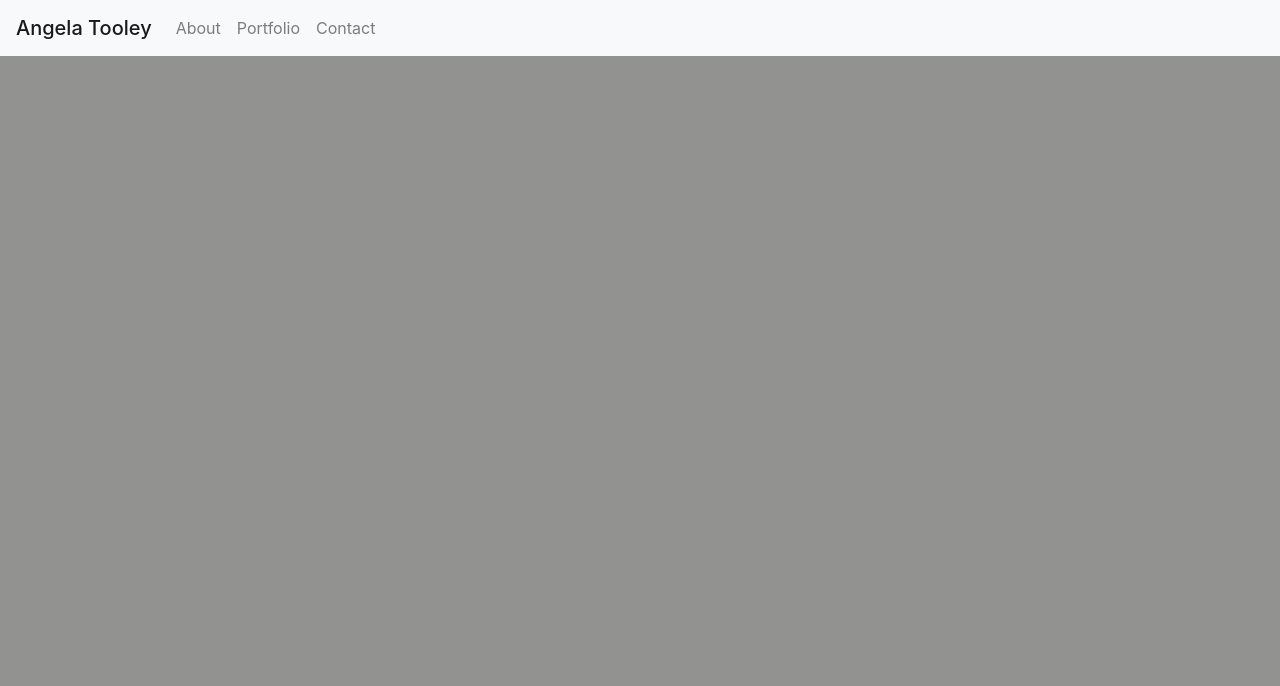
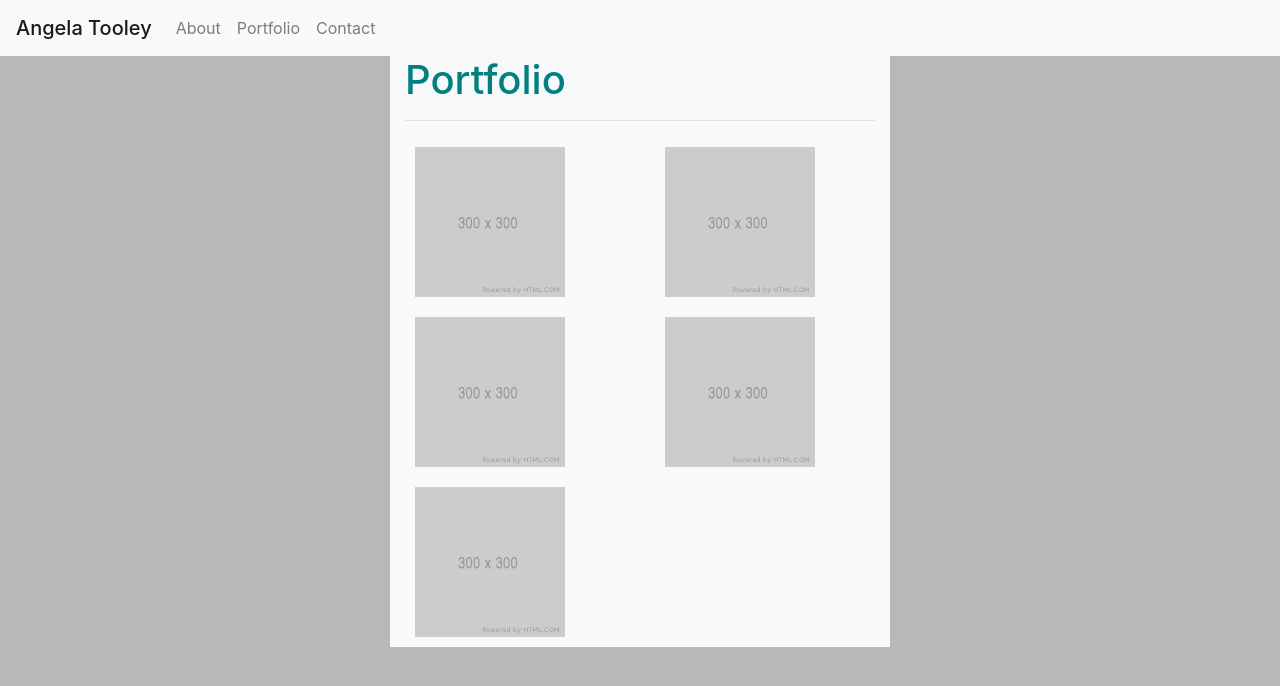
Before and after one commit to adt315/hmwk-2-responsive-portfolio, a plain HTML site: page portfolio.html in a window 1280 px wide. Drawn offline with nearby package versions, Linux system fonts and the light colour scheme.

Commit message:
create rough format for all pages

```diff
--- a/assets/css/style.css
+++ b/assets/css/style.css
@@ -1,8 +1,30 @@
 
 body {
-    background-color: #929291;
+    background-color: #b8b8b6;
 }
 
 h1 {
     color: teal;
 }
+
+.placeholder-image {
+    height: 150px;
+    width: 150px;
+    margin: 10px;
+}
+
+.about, .contact {
+    width: 800px;
+}
+
+.btn {
+    background-color: teal;
+}
+
+.contact {
+    height: 500px;
+}
+
+.portfolio {
+    width: 500px;
+}
--- a/portfolio.html
+++ b/portfolio.html
@@ -31,3 +31,40 @@
 
     </nav>
 </header>
+
+<div class="container portfolio bg-light" >
+    <div class="row">
+        <div class="col-sm-12">
+            <h1>Portfolio</h1>
+            <hr>
+        </div>
+    </div>
+    <div class="row">
+        <div class="col-sm-6">
+            <img class="placeholder-image" src="./assets/images/placeholder-image.png" alt="Placeholder image">
+        </div>
+        <div class="col-sm-6">
+            <img class="placeholder-image" src="./assets/images/placeholder-image.png" alt="Placeholder image">
+        </div>
+    </div>
+    <div class="row">
+        <div class="col-sm-6">
+            <img class="placeholder-image" src="./assets/images/placeholder-image.png" alt="Placeholder image">
+        </div>
+        <div class="col-sm-6">
+            <img class="placeholder-image" src="./assets/images/placeholder-image.png" alt="Placeholder image">
+        </div>
+    </div>
+    <div class="row">
+        <div class="col-sm-6">
+            <img class="placeholder-image" src="./assets/images/placeholder-image.png" alt="Placeholder image">
+        </div>
+        <div class="col-sm-6">
+        </div>
+    </div>
+</div>
+</div>
+
+</body>
+
+</html>
```
Also changed, not shown: contact.html (+26 -1 lines), index.html (+8 -5 lines), assets/images/photo-of-me.png (renamed from assets/images/photo of me.png), assets/images/placeholder-image.png (added).
